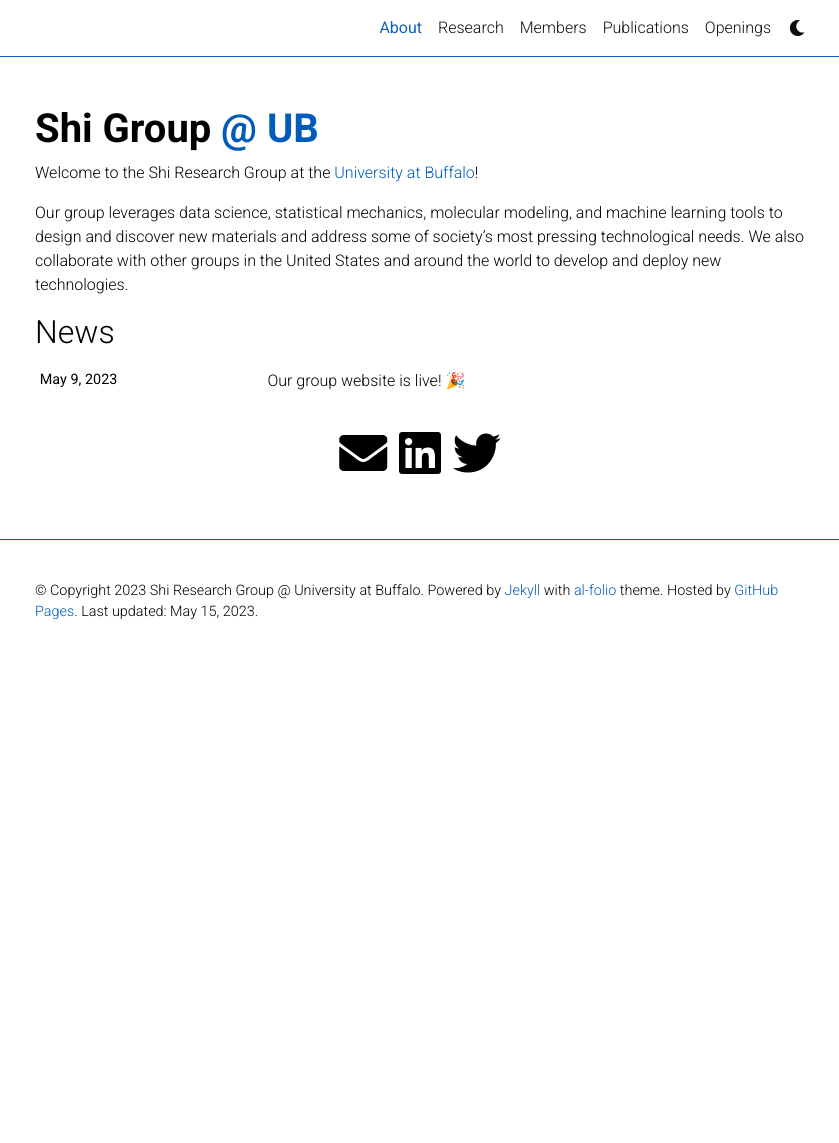
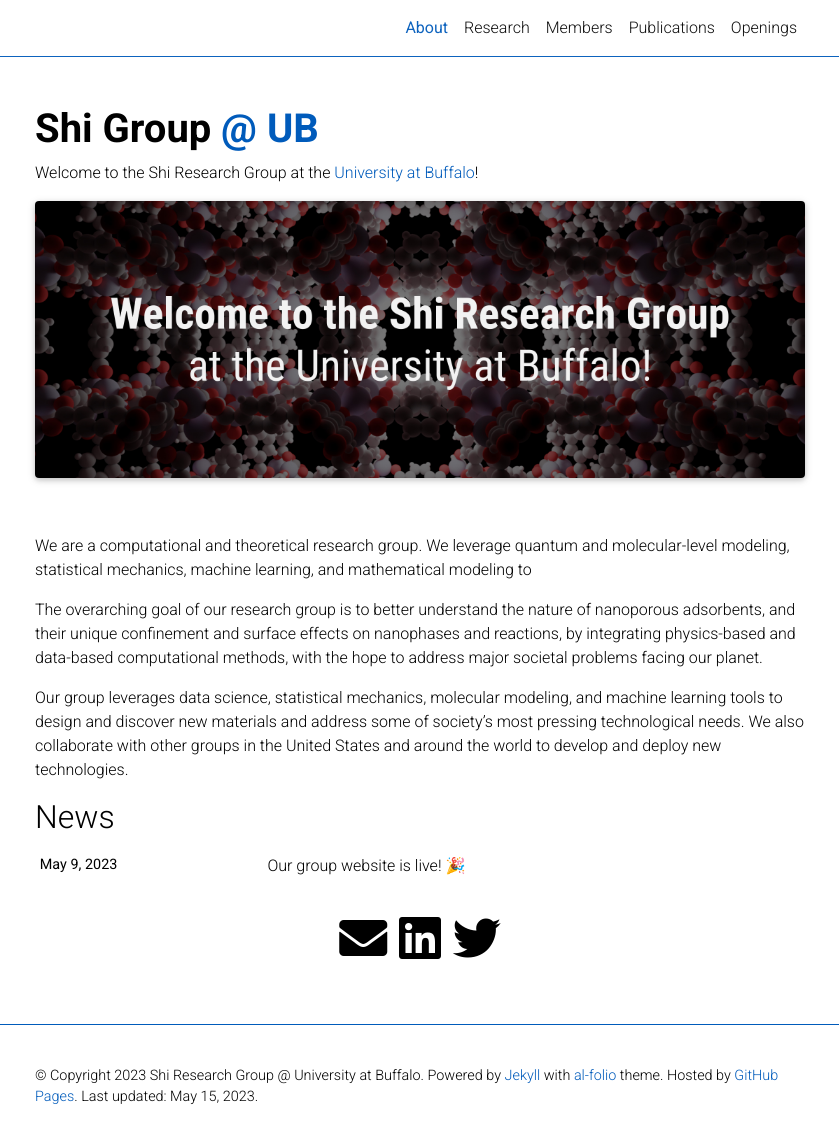
Before and after one commit to ShiResearchGroup/shiresearchgroup.github.io, a Jekyll site: the page built from _pages/about.md, in a window 1280 px wide and 1148 px high. Shown: the top 1143 px of the window, without its empty margins (220-1059 px from the left). Built offline with Jekyll 4.4.1, drawn with Linux system fonts in a browser that asks for light colours; full-size pictures stand in for the smaller copies a plugin makes; comment, search, counter and statistics services are not loaded; a style sheet for code colours, icons or effects is not loaded.

Commit message:
bulk update

```diff
--- a/_config.yml
+++ b/_config.yml
@@ -355,7 +355,7 @@ enable_masonry:             true   # enables automatic project cards arrangement
 enable_math:                true   # enables math typesetting (uses MathJax)
 enable_tooltips:            false  # enables automatic tooltip links generated
                                    # for each section titles on pages and posts
-enable_darkmode:            true   # enables switching between light/dark modes
+enable_darkmode:            false   # enables switching between light/dark modes
 enable_navbar_social:       false  # enables displaying social links in the
                                    # navbar on the about page
 enable_project_categories:  true   # enables categorization of projects into
--- a/_pages/about.md
+++ b/_pages/about.md
@@ -16,4 +16,18 @@ selected_papers: false # includes a list of papers marked as "selected={true}"
 social: true  # includes social icons at the bottom of the page
 ---
 
+<div class="row">
+    <div class="col-sm mt-3 mt-md-0">
+        {% include figure.html path="assets/img/web_cover.jpg" title="Welcome to the Shi Research Group" class="img-fluid rounded z-depth-1" %}
+    </div>
+</div>
+<br>
+
+We are a computational and theoretical research group. We leverage quantum and molecular-level modeling, statistical mechanics, machine learning, and mathematical modeling to
+
+
+
+The overarching goal of our research group is to better understand the nature of nanoporous adsorbents, and their unique confinement and surface effects on nanophases and reactions, by integrating physics-based and data-based computational methods, with the hope to address major societal problems facing our planet. <br>
+
+
 Our group leverages data science, statistical mechanics, molecular modeling, and machine learning tools to design and discover new materials and address some of society’s most pressing technological needs. We also collaborate with other groups in the United States and around the world to develop and deploy new technologies.
```
Also changed, not shown: assets/img/web_cover.jpg (added), 1 other file.
